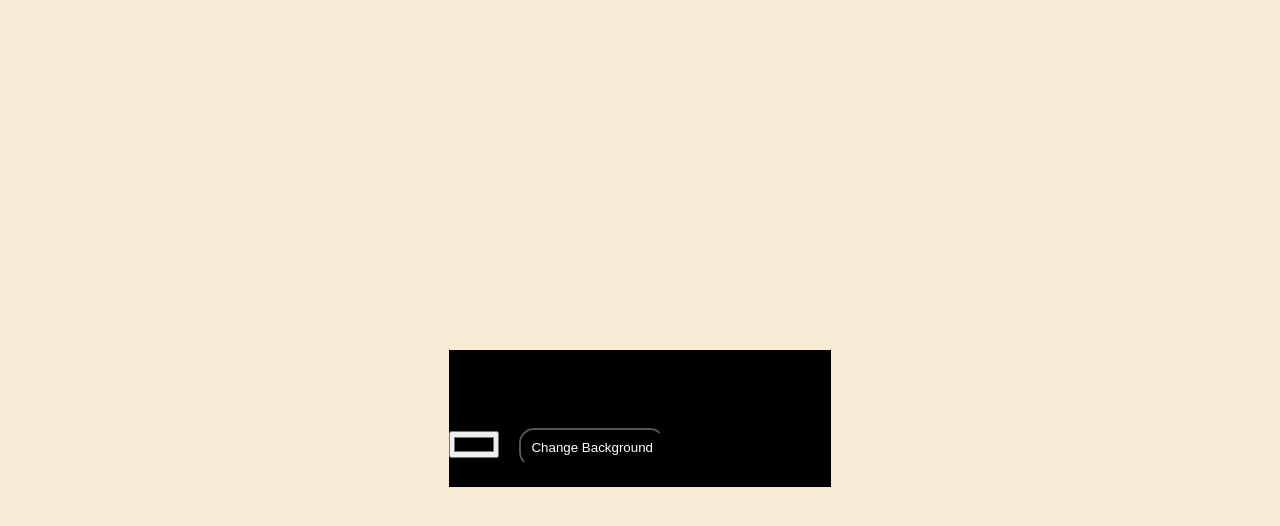
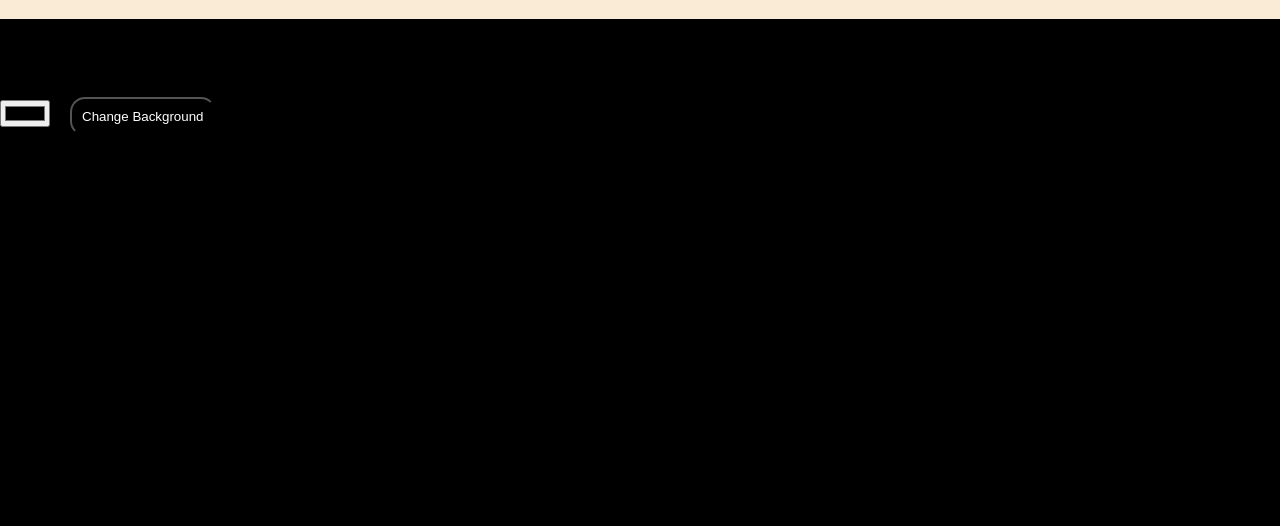
Before and after one commit to Vivek-2898/react730, a React (Vite) app in the folder projects/counter/: page / in a window 1280 px wide. Shown: the top 526 px of the page. Built offline with nearby package versions, Linux system fonts and the light colour scheme.

Commit message:
implement bg-selector

```diff
--- a/projects/counter/src/bg-colorselector.jsx
+++ b/projects/counter/src/bg-colorselector.jsx
@@ -14,7 +14,7 @@ function BgColorSelector() {
   }
 
   return (
-    <div style={{ backgroundColor: background }}>
+    <div class="changer" style={{ backgroundColor: background }}>
       <h1>Background Color Changer</h1>
       <input
         type="color"
```
